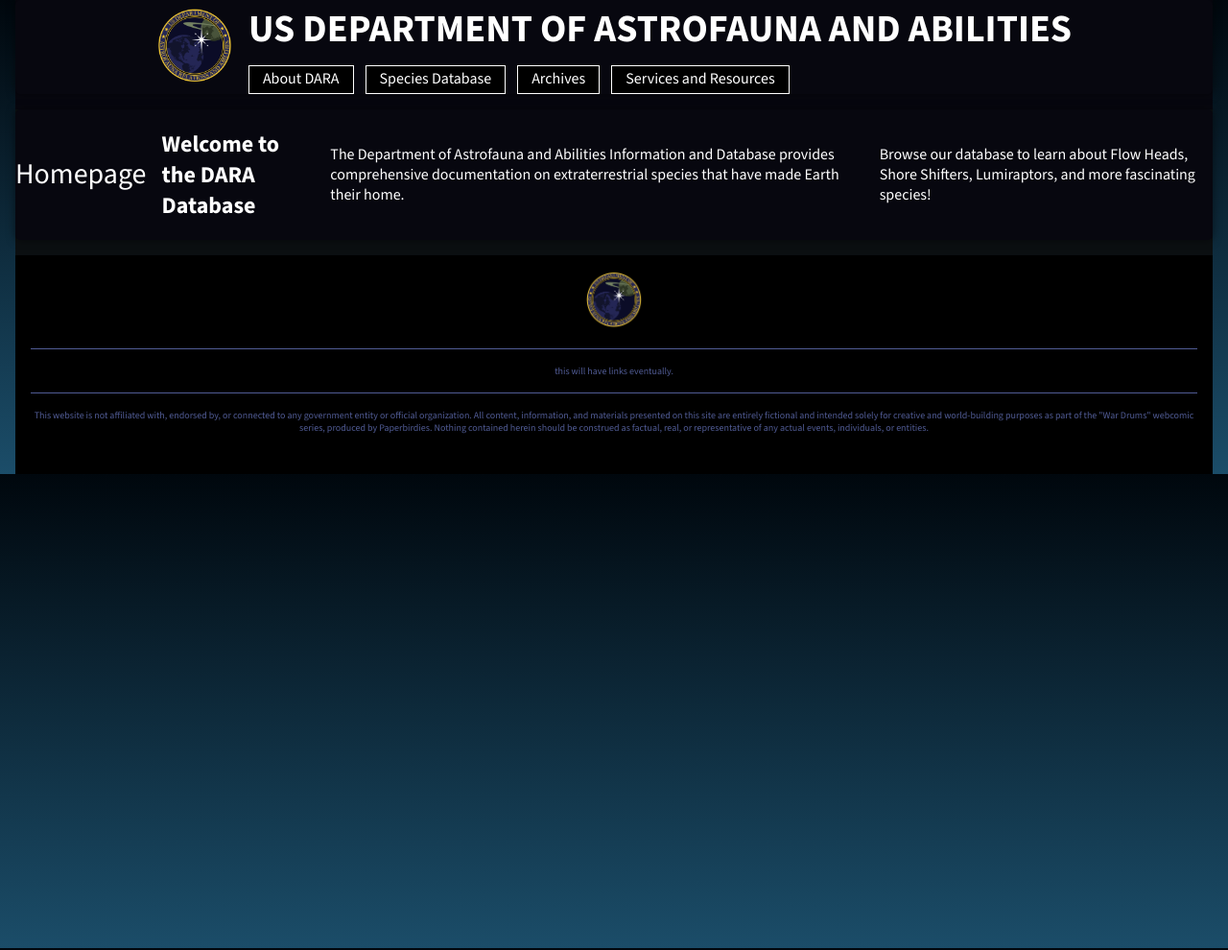
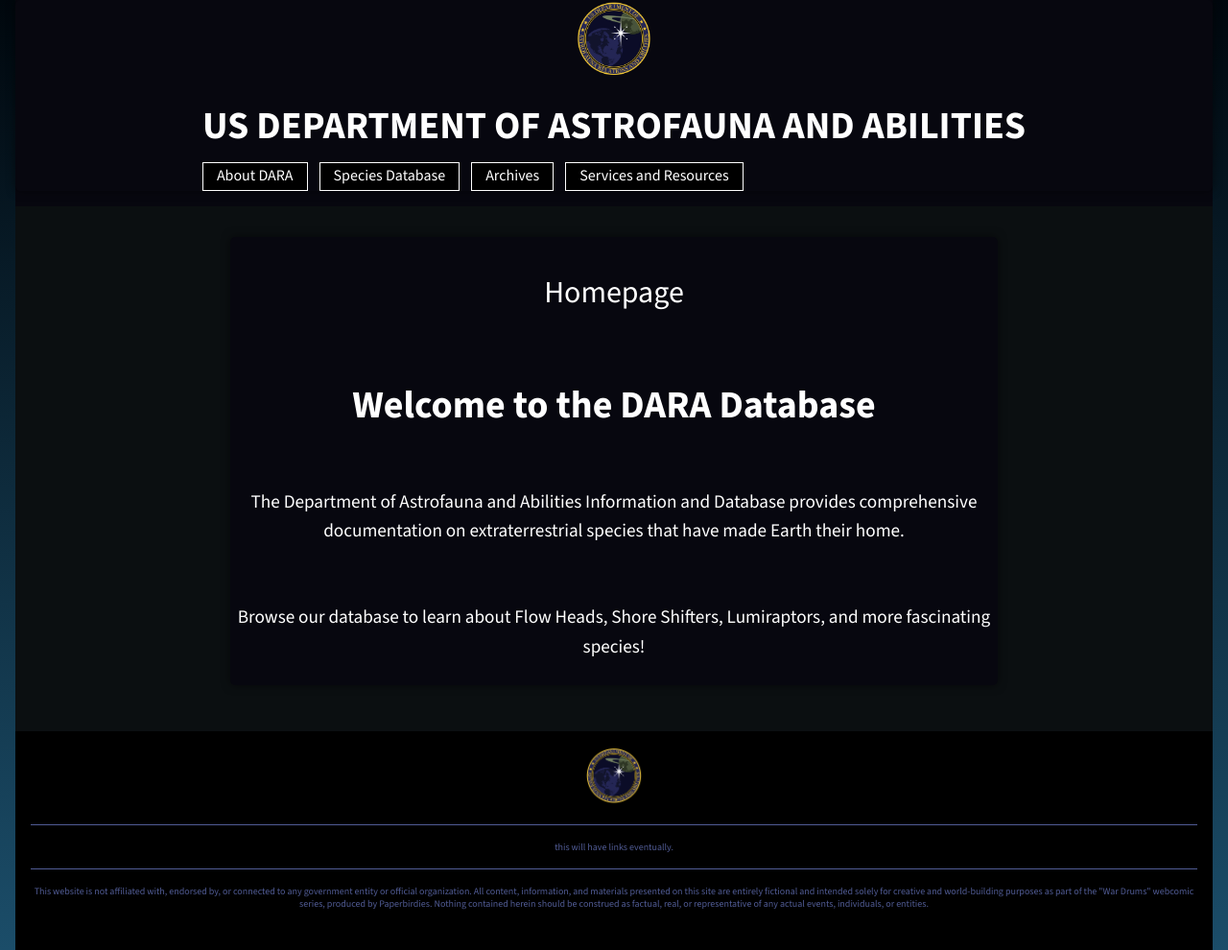
Before and after one commit to edenjtait/dara-info, a Jekyll site: the page built from index.md, in a window 1280 px wide. Shown: the whole page at 96% size. Built offline with Jekyll 4.4.1, drawn with Linux system fonts in a browser that asks for light colours.

Commit message:
centered and aligned homepage

```diff
--- a/assets/css/main.css
+++ b/assets/css/main.css
@@ -67,6 +67,7 @@
 
 #header .wrapper .inner {
   display: flex;
+  flex-direction: column;
   align-items: center;
   gap: 1rem;
   width: 100%;
@@ -124,14 +125,56 @@
   margin-bottom: 0.5rem;
 }
 
-#homepage {
+/* Homepage specific styles */
+#home-section {
+  display: flex;
+  justify-content: center;
+  align-items: center;
+  padding: 2rem 0;
+}
+
+#home-section .container {
+  width: 100%;
+  max-width: 800px;
+}
+
+#home-section .inner {
   text-align: center;
+  display: flex;
+  flex-direction: column;
+  align-items: center;
+}
+
+#home-section #homepage {
+  font-size: 2em;
+  margin-bottom: 1rem;
+}
+
+#home-section h2 {
+  font-size: 2.5em;
+  margin-bottom: 1.5rem;
   color: #FFFFFF;
-  font-family: 'Source Sans 3', sans-serif;
-  font-size: 1.875em;
-  line-height: 1.5;
-  font-weight: 400;
 }
+
+#home-section p {
+  font-size: 1.2em;
+  line-height: 1.6;
+  margin-bottom: 1.5rem;
+  width: 100%;
+  display: block;
+  clear: both;
+}
+
+/* Force paragraph display */
+#home-section p:after {
+  content: "";
+  display: block;
+  height: 0;
+  clear: both;
+  visibility: hidden;
+}
+
+
 
 #disclaimer-text, #links {
   color: #505B94;
--- a/index.md
+++ b/index.md
@@ -9,7 +9,9 @@
       <div class="inner">
         <p id="homepage">Homepage</p>
         <h2>Welcome to the DARA Database</h2>
+
         <p>The Department of Astrofauna and Abilities Information and Database provides comprehensive documentation on extraterrestrial species that have made Earth their home.</p>
+
         <p>Browse our database to learn about Flow Heads, Shore Shifters, Lumiraptors, and more fascinating species!</p>
       </div>
     </div>
```
